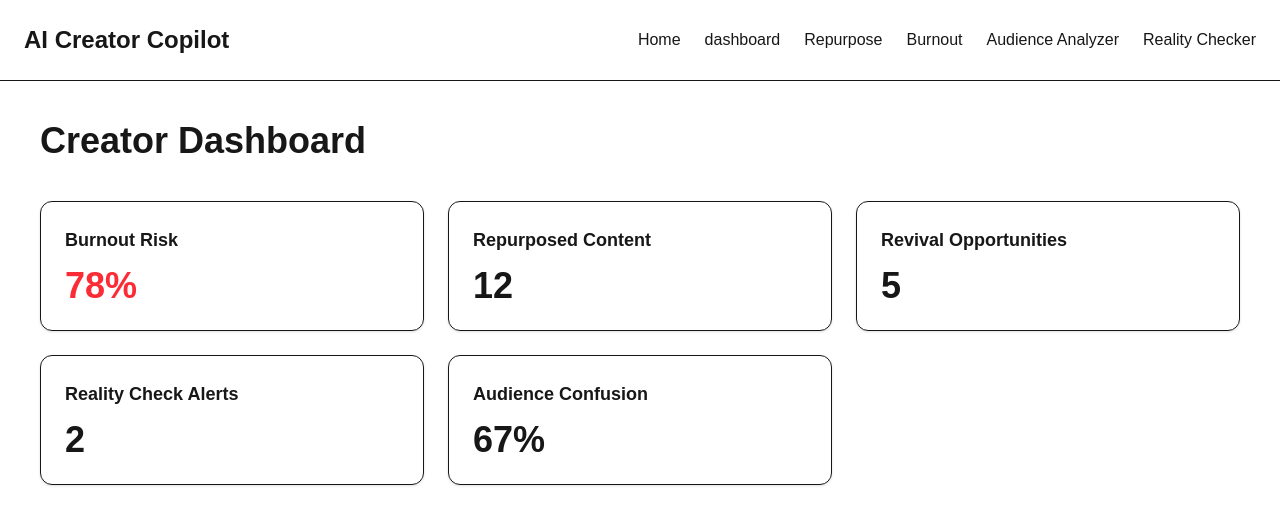
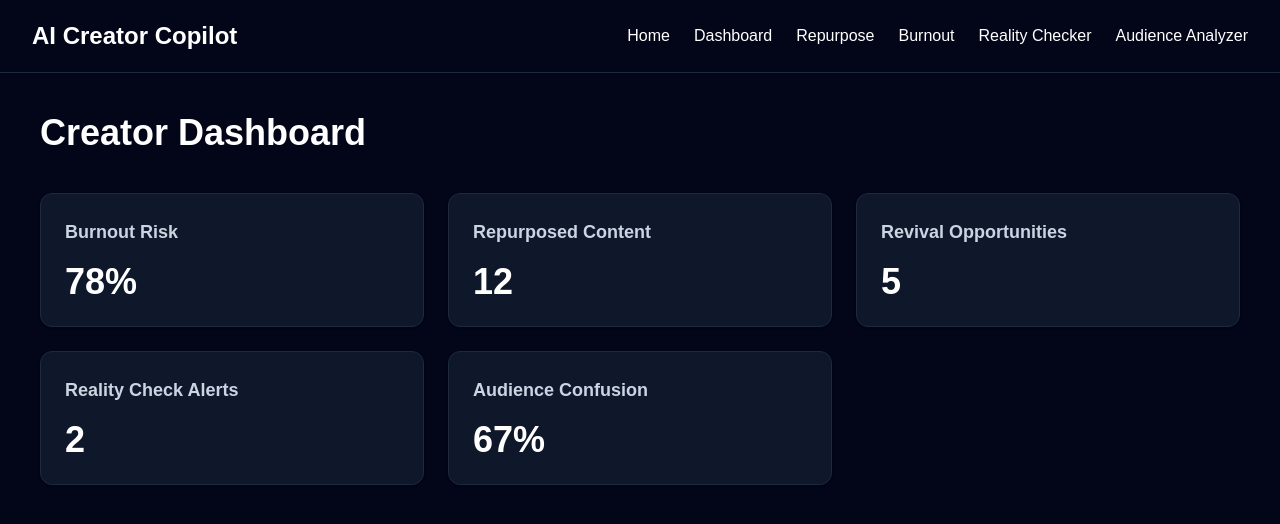
Before and after one commit to UTSAV2006/AI-Creator-Copilot, a Next.js app: page /Dashboard in a window 1280 px wide. Shown: the top 524 px of the page. Built offline with nearby package versions, Linux system fonts and the light colour scheme.

Commit message:
Added dark theme and reusable dashboard components

```diff
--- a/app/Dashboard/page.tsx
+++ b/app/Dashboard/page.tsx
@@ -1,68 +1,43 @@
 import Navbar from "../../components/Navbar";
+import StatCard from "../../components/StatCard";
 
 export default function Dashboard() {
   return (
     <>
       <Navbar />
 
-      <main className="p-10">
+      <main className="p-10 bg-slate-950 min-h-screen text-white">
         <h1 className="text-4xl font-bold mb-10">
           Creator Dashboard
         </h1>
 
         <div className="grid md:grid-cols-2 lg:grid-cols-3 gap-6">
+          <StatCard
+            title="Burnout Risk"
+            value="78%"
+          />
 
-          <div className="border rounded-xl p-6 shadow">
-            <h2 className="text-lg font-semibold">
-              Burnout Risk
-            </h2>
+          <StatCard
+            title="Repurposed Content"
+            value="12"
+          />
 
-            <p className="text-4xl font-bold mt-3 text-red-500">
-              78%
-            </p>
-          </div>
+          <StatCard
+            title="Revival Opportunities"
+            value="5"
+          />
 
-          <div className="border rounded-xl p-6 shadow">
-            <h2 className="text-lg font-semibold">
-              Repurposed Content
-            </h2>
+          <StatCard
+            title="Reality Check Alerts"
+            value="2"
+          />
 
-            <p className="text-4xl font-bold mt-3">
-              12
-            </p>
-          </div>
+          <StatCard
+            title="Audience Confusion"
+            value="67%"
+          />
 
-          <div className="border rounded-xl p-6 shadow">
-            <h2 className="text-lg font-semibold">
-              Revival Opportunities
-            </h2>
-
-            <p className="text-4xl font-bold mt-3">
-              5
-            </p>
-          </div>
-
-          <div className="border rounded-xl p-6 shadow">
-            <h2 className="text-lg font-semibold">
-              Reality Check Alerts
-            </h2>
-
-            <p className="text-4xl font-bold mt-3">
-              2
-            </p>
-          </div>
-
-          <div className="border rounded-xl p-6 shadow">
-            <h2 className="text-lg font-semibold">
-              Audience Confusion
-            </h2>
-
-            <p className="text-4xl font-bold mt-3">
-              67%
-            </p>
-          </div>
-
-        </div>
+       </div>
       </main>
     </>
   );
--- a/app/layout.tsx
+++ b/app/layout.tsx
@@ -27,7 +27,7 @@ export default function RootLayout({
       lang="en"
       className={`${geistSans.variable} ${geistMono.variable} h-full antialiased`}
     >
-      <body className="min-h-full flex flex-col">{children}</body>
+      <body className="bg-slate-950">{children}</body>
     </html>
   );
 }
--- a/app/page.tsx
+++ b/app/page.tsx
@@ -8,7 +8,8 @@ export default function Home() {
       <Navbar />
 
       {/* Hero Section */}
-      <section className="min-h-screen flex flex-col items-center justify-center text-center">
+      <main className="bg-slate-950 text-white min-h-screen">
+        <section className="min-h-screen flex flex-col items-center justify-center text-center">
         <h1 className="text-6xl font-bold">
           AI Creator Copilot
         </h1>
@@ -22,6 +23,7 @@ export default function Home() {
             Get Started
           </button>
         </Link>
+        </section>
 
       {/* Features Section */}
       <section className="max-w-6xl mx-auto py-20 px-6">
@@ -55,11 +57,10 @@ export default function Home() {
             title="Audience Analyzer"
             description="Detect audience confusion from comments."
           />
-
         </div>
       </section>
 
-      </section>
+      </main>
     </>
   );
 }
--- a/components/FeatureCard.tsx
+++ b/components/FeatureCard.tsx
@@ -8,12 +8,12 @@ export default function FeatureCard({
   description,
 }: Props) {
   return (
-    <div className="border rounded-xl p-6 shadow">
+    <div className="bg-slate-900 border border-slate-800 rounded-xl p-6 shadow hover:shadow-xl transition">
       <h2 className="text-xl font-bold mb-2">
         {title}
       </h2>
 
-      <p className="text-gray-600">
+      <p className="text-slate-400">
         {description}
       </p>
     </div>
--- a/components/Navbar.tsx
+++ b/components/Navbar.tsx
@@ -2,18 +2,18 @@ import Link from "next/link";
 
 export default function Navbar() {
   return (
-    <nav className="flex justify-between items-center p-6 border-b">
+    <nav className="flex justify-between items-center px-8 py-5 border-b border-slate-800 bg-slate-950 text-white shadow">
       <h1 className="text-2xl font-bold">
-        AI Creator Copilot
+         AI Creator Copilot
       </h1>
 
-      <div className="flex gap-6">
+      <div className="flex gap-6 font-medium">
         <Link href="/">Home</Link>
-        <Link href="/dashboard">dashboard</Link>
+        <Link href="/dashboard">Dashboard</Link>
         <Link href="/repurpose">Repurpose</Link>
         <Link href="/burnout">Burnout</Link>
+        <Link href="/reality-checker">Reality Checker</Link>
         <Link href="/audience-analyzer">Audience Analyzer</Link>
-        <Link href="/reality-checker">Reality Checker</Link>
       </div>
     </nav>
   );
--- /dev/null
+++ b/components/StatCard.tsx
@@ -0,0 +1,21 @@
+type Props = {
+  title: string;
+  value: string;
+};
+
+export default function StatCard({
+  title,
+  value,
+}: Props) {
+  return (
+    <div className="bg-slate-900 border border-slate-800 rounded-xl p-6 shadow hover:shadow-xl transition duration-300 cursor-pointer">
+      <h2 className="text-lg font-semibold text-slate-300">
+        {title}
+      </h2>
+
+      <p className="text-4xl font-bold mt-4">
+        {value}
+      </p>
+    </div>
+  );
+}
```
